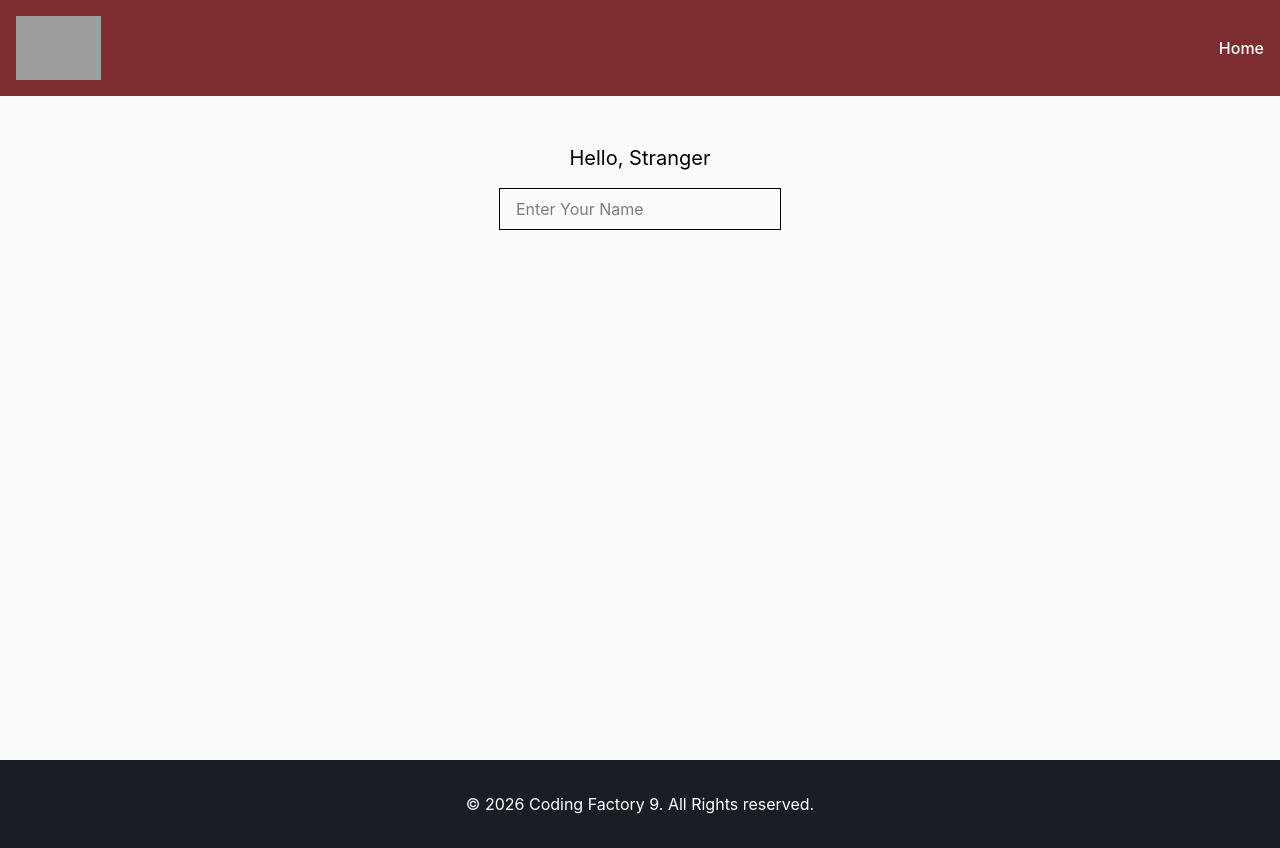
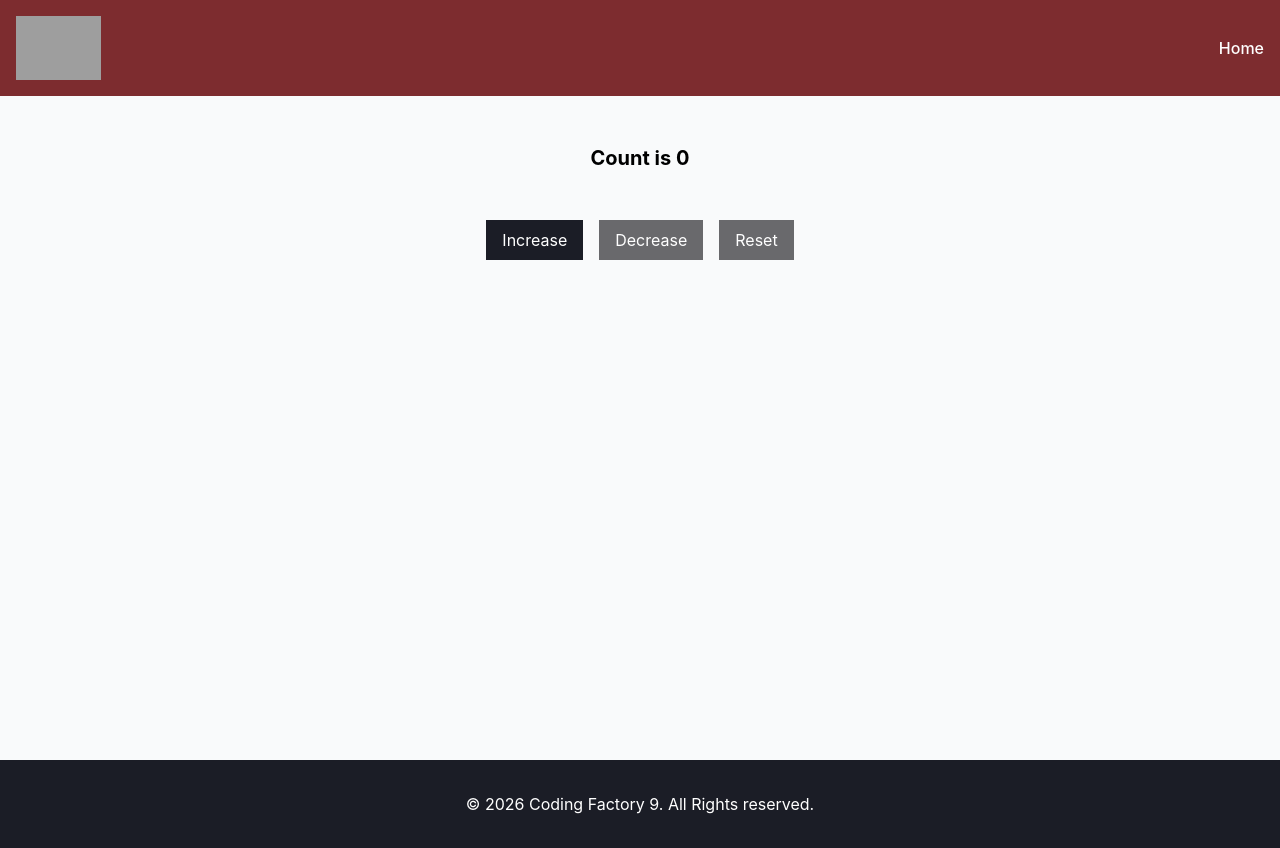
Before and after one commit to DamMarin/cf9-react-app, a React (Vite) app: page / in a window 1280 px wide. Built offline with nearby package versions, Linux system fonts and the light colour scheme; grey boxes are pictures that could not be loaded.

Commit message:
feat: add CounterWithCustomHook  component

```diff
--- a/src/App.tsx
+++ b/src/App.tsx
@@ -4,7 +4,8 @@
 // import ArrowFunctionalComponentWithProps from "./components/LessonThree/ArrowFunctionalComponentWithProps.tsx";
 import Layout from "./components/Layout.tsx";
 // import CounterAdvanced from "./components/LessonFour/CounterAdvanced.tsx";
-import NameChanger from "./components/LessonFive/NameChanger.tsx";
+// import NameChanger from "./components/LessonFive/NameChanger.tsx";
+import CounterWithCustomHook from "./components/LessonFive/CounterWithCustomHook.tsx";
 // import Counter from "./components/LessonFour/Counter.tsx";
 // import ClassCounter from "./components/LessonFour/ClassCounter.tsx";
 // import {useState} from "react";
@@ -80,7 +81,8 @@
 
       {/*LESSON FIVE*/}
       <Layout addClasses="bg-gray-50">
-        <NameChanger/>
+        {/*<NameChanger/>*/}
+        <CounterWithCustomHook/>
       </Layout>
     </>
   )
--- /dev/null
+++ b/src/components/LessonFive/CounterWithCustomHook.tsx
@@ -0,0 +1,41 @@
+import CounterButton from "../LessonFour/CounterButton.tsx";
+import {useCounter} from "../../hooks/useCounter.ts"
+
+const CounterWithCustomHook = () => {
+
+    const { count, lastAction, time, increase, decrease, reset } = useCounter();
+
+
+  return (
+    <>
+      <h1 className="text-center text-xl font-bold"
+      >Count is {count}</h1>
+      <div className="text-center space-x-4 pt-12">
+        <CounterButton
+          onClick={increase}
+          label="Increase"
+        />
+        <CounterButton
+          onClick={decrease}
+          label="Decrease"
+          disabled={count === 0}
+        />
+        <CounterButton
+          addClasses="bg-cf-dark-red"
+          onClick={reset}
+          label="Reset"
+          disabled={count === 0}
+        />
+      </div>
+      {
+        lastAction && (
+          <p className="text-center pt-8">
+            Last Change: <strong>{lastAction }</strong> at{" "}
+            <strong>{time}</strong>
+          </p>
+        )
+      }
+    </>
+  )
+}
+export default CounterWithCustomHook;
--- /dev/null
+++ b/src/hooks/useCounter.ts
@@ -0,0 +1,48 @@
+import {useState} from "react";
+
+const initialState = {
+  count: 0,
+  lastAction: "",
+  time: "",
+}
+
+export const useCounter = () => {
+  const [state, setState] = useState(initialState);
+
+  const getCurrentTime = () => new Date().toLocaleTimeString();
+
+  const increase = () => {
+    setState({
+      count: state.count + 1,
+      lastAction: "Increase",
+      time: getCurrentTime(),
+      });
+  }
+
+  const decrease = () => {
+    if (state.count > 0) {
+      setState({
+        count: state.count - 1,
+        lastAction: "Decrease",
+        time: getCurrentTime(),
+      });
+    }
+  }
+
+  const reset = () => {
+    setState({
+      count: 0,
+      lastAction: "Reset",
+      time: getCurrentTime(),
+    });
+  }
+
+  return {
+    count: state.count,
+    lastAction: state.lastAction,
+    time: state.time,
+    increase,
+    decrease,
+    reset
+  }
+}
```
